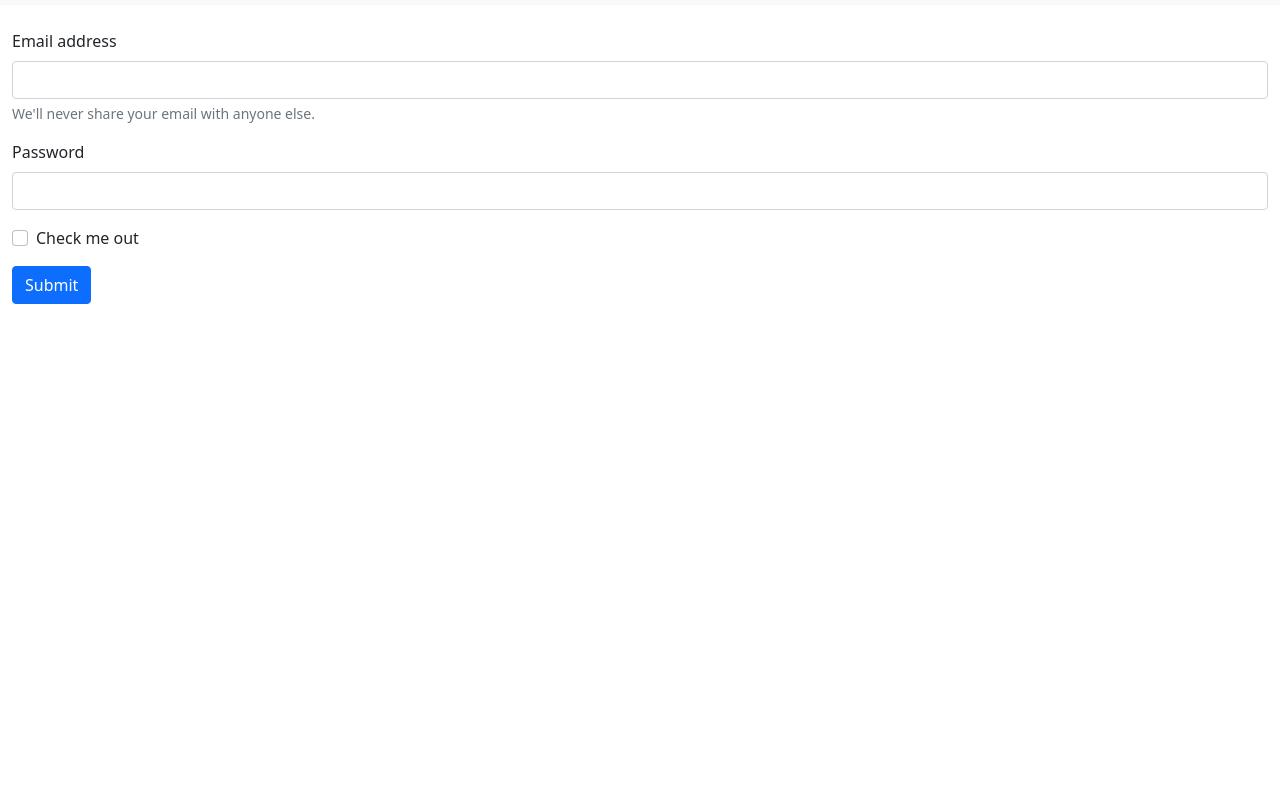
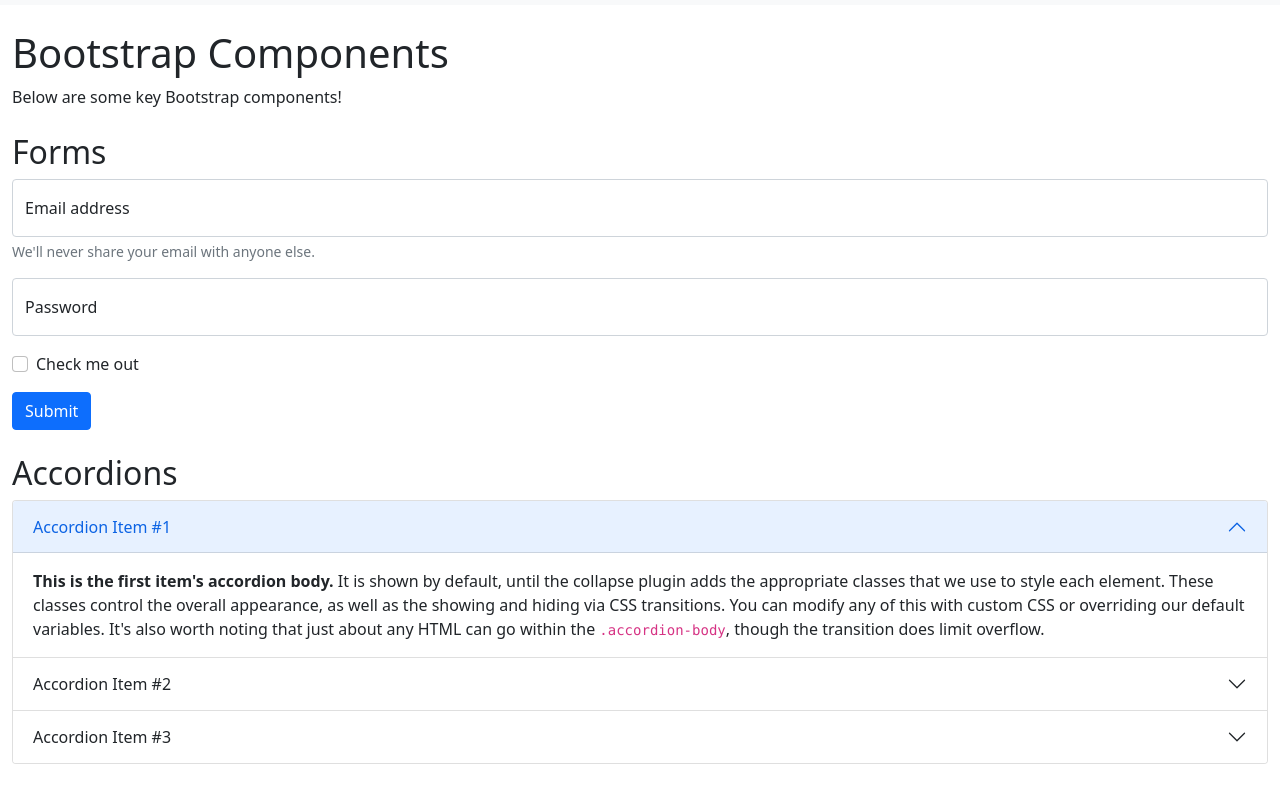
Before and after one commit to Clue88/softdev-workshop, a plain HTML site: page 22_bt_woofball_christopherL-ivanM/index.html in a window 1280 px wide. Shown: the part 53-841 px from the top of the page. Before the commit the page ends 800 px from the top, so only its background shows below. Drawn offline with nearby package versions, Linux system fonts and the light colour scheme.

Commit message:
More bootstrap

```diff
--- a/22_bt_woofball_christopherL-ivanM/index.html
+++ b/22_bt_woofball_christopherL-ivanM/index.html
@@ -60,15 +60,21 @@ K22 -- Bootstrap
     </nav>
 
     <div class="container-xxl my-md-4 bd-layout">
+      <h1>Bootstrap Components</h1>
+      <p>Below are some key Bootstrap components!</p>
+    </div>
+
+    <div class="container-xxl my-md-4 bd-layout">
+      <h2>Forms</h2>
       <form>
-        <div class="mb-3">
-          <label for="exampleInputEmail1" class="form-label">Email address</label>
-          <input type="email" class="form-control" id="exampleInputEmail1" aria-describedby="emailHelp">
+        <div class="form-floating mb-3">
+          <input type="email" class="form-control" id="floatingInput" placeholder="name@example.com">
+          <label for="floatingInput">Email address</label>
           <div id="emailHelp" class="form-text">We'll never share your email with anyone else.</div>
         </div>
-        <div class="mb-3">
-          <label for="exampleInputPassword1" class="form-label">Password</label>
-          <input type="password" class="form-control" id="exampleInputPassword1">
+        <div class="form-floating mb-3">
+          <input type="password" class="form-control" id="exampleInputPassword1" placeholder="">
+          <label for="exampleInputPassword1">Password</label>
         </div>
         <div class="mb-3 form-check">
           <input type="checkbox" class="form-check-input" id="exampleCheck1">
@@ -78,6 +84,46 @@ K22 -- Bootstrap
       </form>
     </div>
 
-
+    <div class="container-xxl my-md-4 bd-layout">
+      <h2>Accordions</h2>
+      <div class="accordion" id="accordionExample">
+        <div class="accordion-item">
+          <h2 class="accordion-header" id="headingOne">
+            <button class="accordion-button" type="button" data-bs-toggle="collapse" data-bs-target="#collapseOne" aria-expanded="true" aria-controls="collapseOne">
+              Accordion Item #1
+            </button>
+          </h2>
+          <div id="collapseOne" class="accordion-collapse collapse show" aria-labelledby="headingOne" data-bs-parent="#accordionExample">
+            <div class="accordion-body">
+              <strong>This is the first item's accordion body.</strong> It is shown by default, until the collapse plugin adds the appropriate classes that we use to style each element. These classes control the overall appearance, as well as the showing and hiding via CSS transitions. You can modify any of this with custom CSS or overriding our default variables. It's also worth noting that just about any HTML can go within the <code>.accordion-body</code>, though the transition does limit overflow.
+            </div>
+          </div>
+        </div>
+        <div class="accordion-item">
+          <h2 class="accordion-header" id="headingTwo">
+            <button class="accordion-button collapsed" type="button" data-bs-toggle="collapse" data-bs-target="#collapseTwo" aria-expanded="false" aria-controls="collapseTwo">
+              Accordion Item #2
+            </button>
+          </h2>
+          <div id="collapseTwo" class="accordion-collapse collapse" aria-labelledby="headingTwo" data-bs-parent="#accordionExample">
+            <div class="accordion-body">
+              <strong>This is the second item's accordion body.</strong> It is hidden by default, until the collapse plugin adds the appropriate classes that we use to style each element. These classes control the overall appearance, as well as the showing and hiding via CSS transitions. You can modify any of this with custom CSS or overriding our default variables. It's also worth noting that just about any HTML can go within the <code>.accordion-body</code>, though the transition does limit overflow.
+            </div>
+          </div>
+        </div>
+        <div class="accordion-item">
+          <h2 class="accordion-header" id="headingThree">
+            <button class="accordion-button collapsed" type="button" data-bs-toggle="collapse" data-bs-target="#collapseThree" aria-expanded="false" aria-controls="collapseThree">
+              Accordion Item #3
+            </button>
+          </h2>
+          <div id="collapseThree" class="accordion-collapse collapse" aria-labelledby="headingThree" data-bs-parent="#accordionExample">
+            <div class="accordion-body">
+              <strong>This is the third item's accordion body.</strong> It is hidden by default, until the collapse plugin adds the appropriate classes that we use to style each element. These classes control the overall appearance, as well as the showing and hiding via CSS transitions. You can modify any of this with custom CSS or overriding our default variables. It's also worth noting that just about any HTML can go within the <code>.accordion-body</code>, though the transition does limit overflow.
+            </div>
+          </div>
+        </div>
+      </div>
+    </div>
   </body>
 </html>
```
